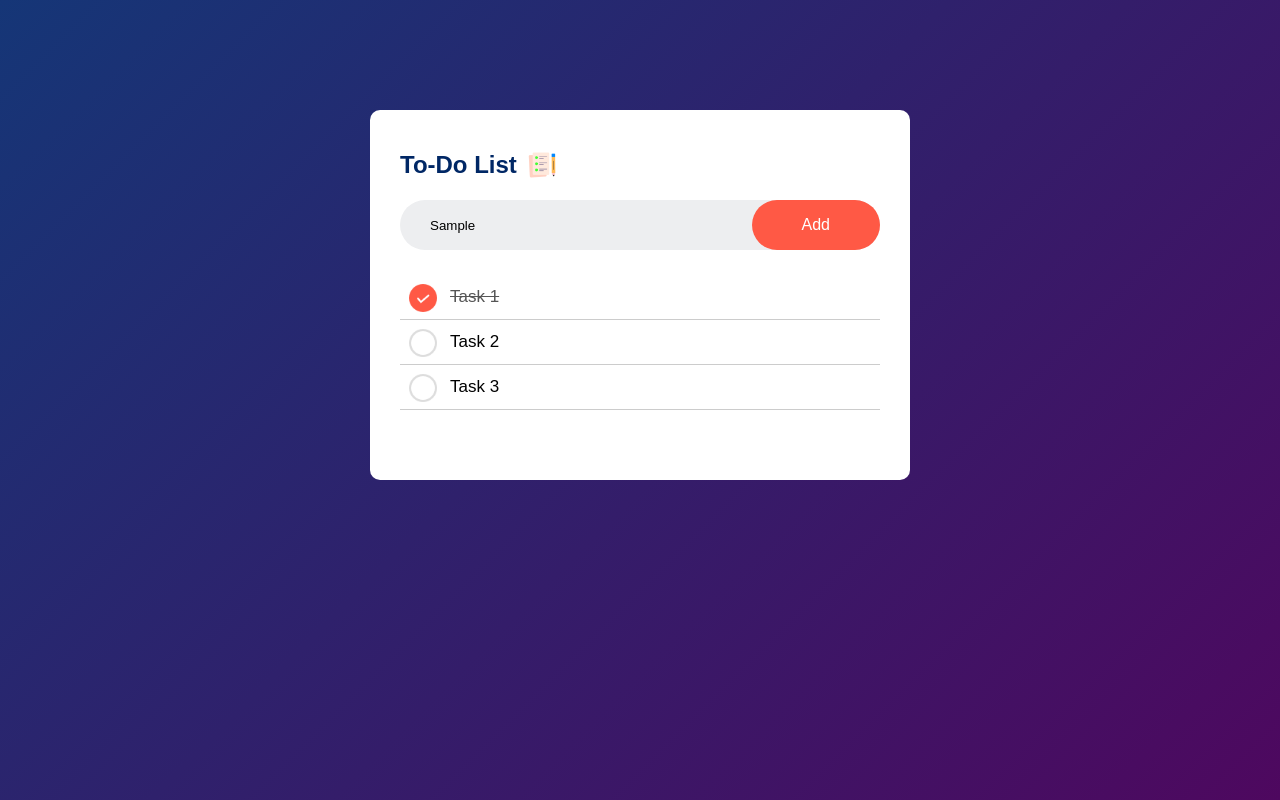
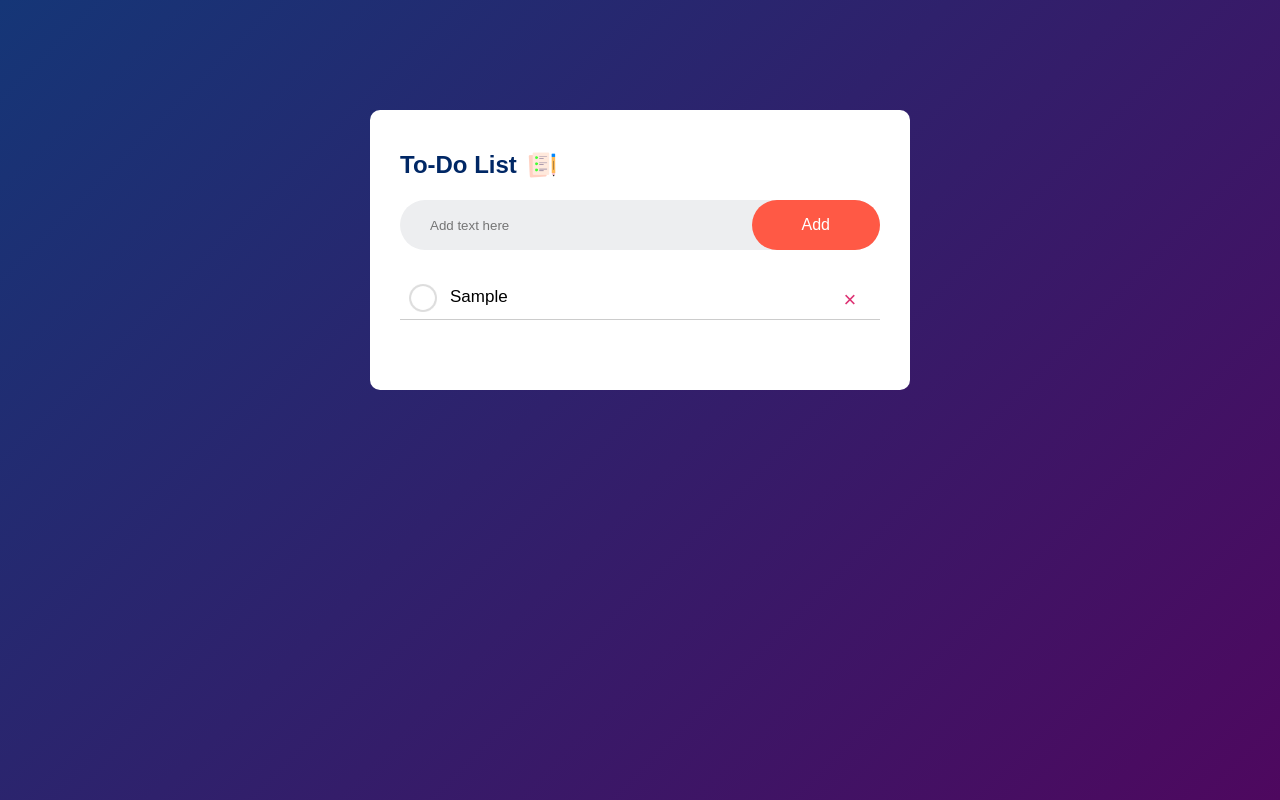
Before and after one commit to s-khodjaev/js-todo, a plain HTML site: page index.html in a window 1280 px wide. Both pictures are taken after typing "Sample" into the empty fields and a click on the button "Add". Drawn offline with Linux system fonts and the light colour scheme.

Commit message:
added addtask function and event listener to list container

```diff
--- a/index.html
+++ b/index.html
@@ -12,15 +12,15 @@
         <h2>To-Do List <img src="img/icon.png" alt="Icon" /></h2>
         <div class="row">
           <input type="text" id="input-box" placeholder="Add text here" />
-          <button>Add</button>
+          <button onclick="addTask()">Add</button>
         </div>
         <ul id="list-container">
-          <li class="checked">Task 1</li>
+          <!-- <li class="checked">Task 1</li>
           <li>Task 2</li>
-          <li>Task 3</li>
+          <li>Task 3</li> -->
         </ul>
       </div>
     </div>
-    <script src="script.js"></script>
+    <script src="js/script.js"></script>
   </body>
 </html>
--- /dev/null
+++ b/js/script.js
@@ -0,0 +1,26 @@
+const inputBox = document.getElementById('input-box');
+const listContainer = document.getElementById('list-container');
+
+function addTask() {
+  if (inputBox === '') {
+    alert('You must enter a task');
+  } else {
+    let li = document.createElement('li');
+    li.innerHTML = inputBox.value;
+    listContainer.appendChild(li);
+
+    let span = document.createElement('span');
+    span.innerHTML = '\u00d7';
+    li.appendChild(span);
+
+    inputBox.value = '';
+  }
+}
+
+listContainer.addEventListener('click', function (e) {
+  if (e.target.tagName === 'LI') {
+    e.target.classList.toggle('checked');
+  } else if (e.target.tagName === 'SPAN') {
+    e.target.parentElement.remove();
+  }
+});
--- a/main.css
+++ b/main.css
@@ -93,3 +93,14 @@ ul li.checked::before {
   background: url(img/checked.png);
   background-size: cover;
 }
+
+ul li span {
+  position: absolute;
+  right: 10px;
+  font-size: 22px;
+  width: 40px;
+  height: 40px;
+  color: #dd3172;
+  text-align: center;
+  border-radius: 50%;
+}
```
Also changed, not shown: script.js (deleted).
